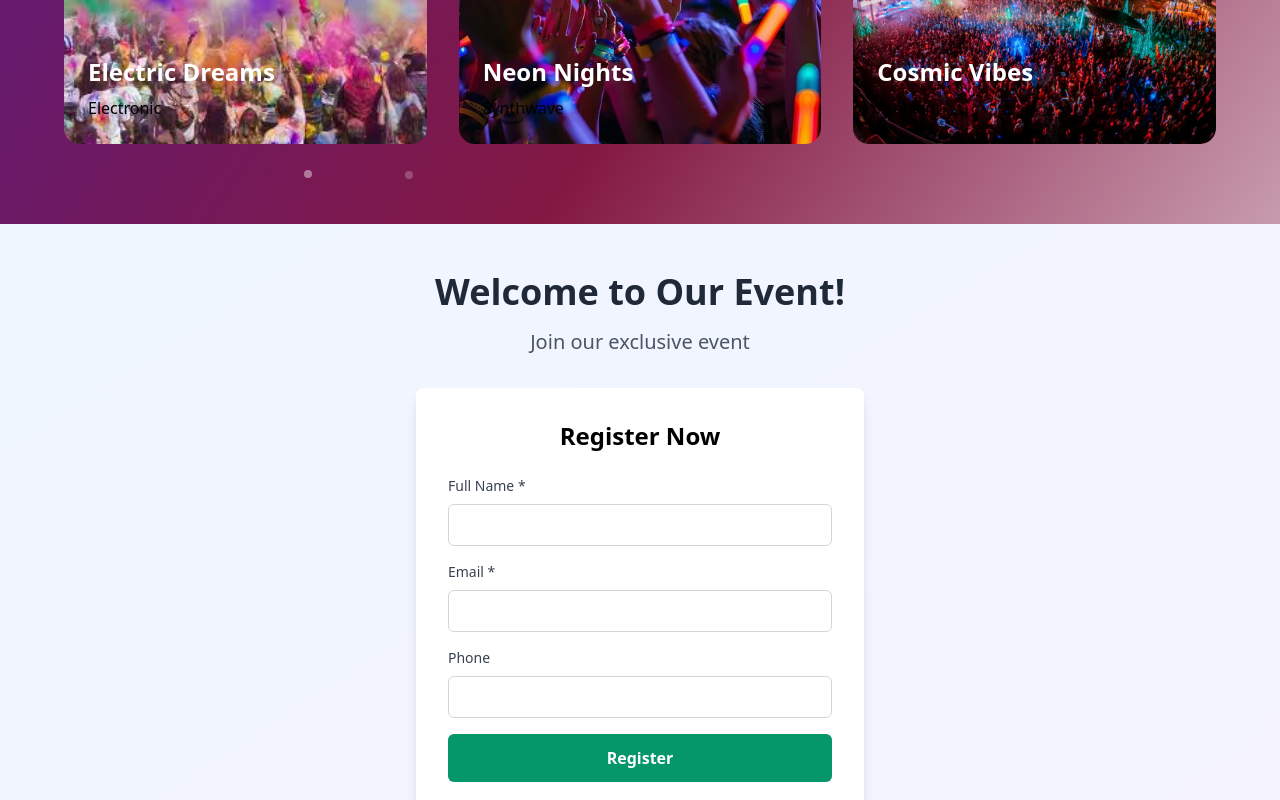
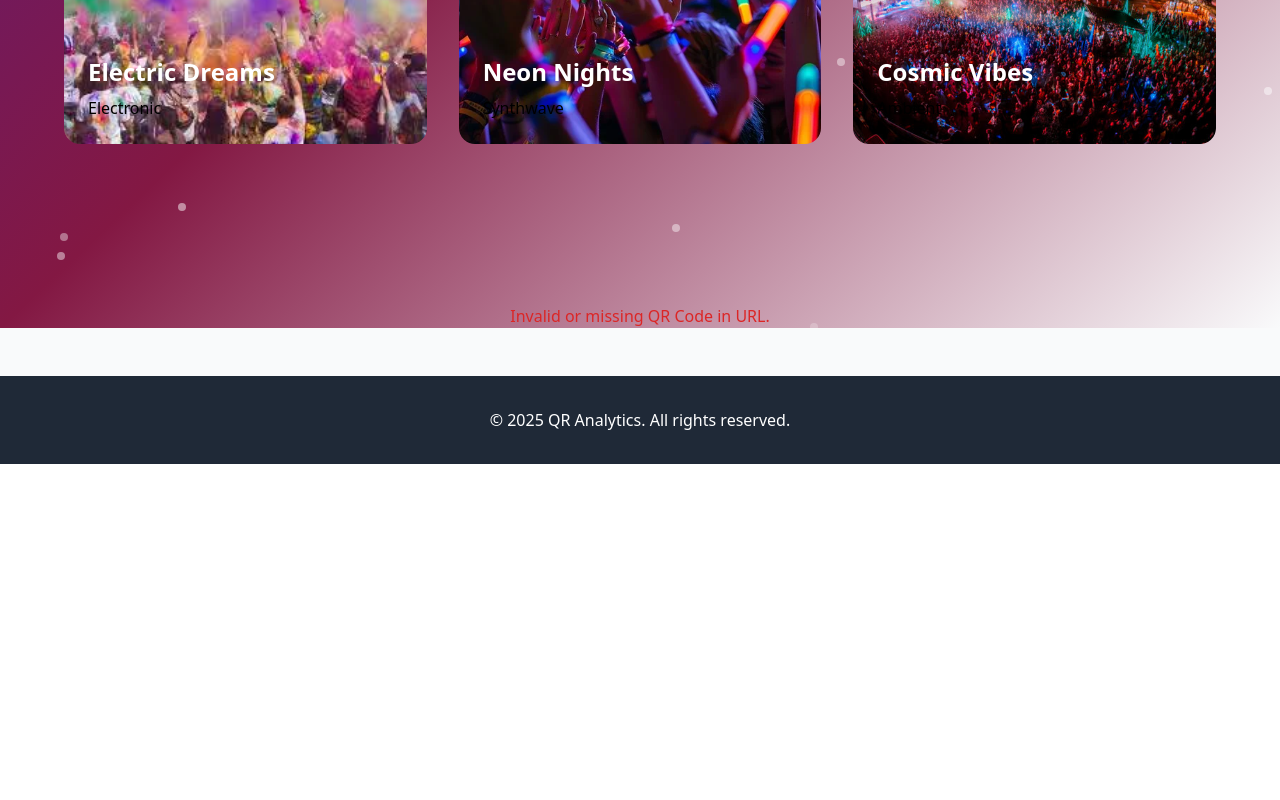
Before and after one commit to SuwilanjiTrey/qr-prototype, a React (Create React App) app: page / in a window 1280 px wide. Shown: the part 940-1740 px from the top of the page. After the commit the page ends 1404 px from the top, so only its background shows below. Built offline with nearby package versions, Linux system fonts and the light colour scheme.

Commit message:
success: made changes to the routing function and qr code link works functionally

```diff
--- a/src/App.js
+++ b/src/App.js
@@ -1,5 +1,5 @@
 import React, { useState, useEffect } from 'react';
-import { BrowserRouter as Router, Routes, Route, Link, useParams, useNavigate } from 'react-router-dom';
+import { HashRouter as Router, Routes, Route, Link, useParams, useNavigate } from 'react-router-dom';
 import { QRCodeSVG } from 'qrcode.react';
 
 import HomePage from './components/Homepage.jsx';
@@ -122,6 +122,8 @@ const App = () => {
             <Route path="/qr-prototype/about" element={<AboutPage />} />
             <Route path="/qr-prototype/services" element={<ServicesPage />} />
             <Route path="/qr-prototype/contact" element={<ContactPage />} />
+
+
             <Route
               path="/qr-prototype/login"
               element={
@@ -131,7 +133,7 @@ const App = () => {
                 />
               }
             />
-            <Route path="/qr-prototype/register/:qrCode" element={<RegisterPage />} />
+            <Route path="/register/:qrCode" element={<RegisterPage />} />
 
             {isAdmin && (
               <Route
--- a/src/components/AnA/Registration.jsx
+++ b/src/components/AnA/Registration.jsx
@@ -1,5 +1,5 @@
 import React, { useState, useEffect } from 'react';
-import { BrowserRouter as Router, Routes, Route, Link, useParams, useNavigate } from 'react-router-dom';
+import { HashRouter as Router, Routes, Route, Link, useParams, useNavigate } from 'react-router-dom';
 import { localStorageUtils } from '../data.jsx';
 
 // Registration Form Component
@@ -83,6 +83,11 @@ const RegisterPage = () => {
     setRegistered(true);
   };
 
+if (!qrCode) {
+  return <div className="text-center mt-20 text-red-600">Invalid or missing QR Code in URL.</div>;
+}
+
+
   if (registered) {
     return (
       <div className="min-h-screen bg-gradient-to-br from-green-50 to-blue-50 flex items-center justify-center">
@@ -102,23 +107,31 @@ const RegisterPage = () => {
   }
 
 return (
-    <div className="min-h-screen bg-gradient-to-br from-blue-50 to-purple-50">
-      <div className="container mx-auto px-4 py-12">
-        <div className="text-center mb-8">
-          <h1 className="text-4xl font-bold text-gray-800 mb-4">
-            Welcome to Our Event!
-          </h1>
-          <p className="text-xl text-gray-600">
-            {client ? `Referred by: ${client.name}` : 'Join our exclusive event'}
+  <div className="relative min-h-screen bg-gradient-to-br from-purple-600 via-indigo-500 to-blue-500 overflow-hidden">
+
+    {/* 🔵 Animated gradient blobs */}
+    <div className="absolute inset-0 overflow-hidden z-0">
+      <div className="absolute top-10 left-10 w-72 h-72 bg-pink-400 rounded-full mix-blend-multiply filter blur-3xl opacity-30 animate-blob"></div>
+      <div className="absolute top-32 right-10 w-72 h-72 bg-yellow-300 rounded-full mix-blend-multiply filter blur-3xl opacity-30 animate-blob animation-delay-2000"></div>
+      <div className="absolute bottom-10 left-1/3 w-72 h-72 bg-blue-300 rounded-full mix-blend-multiply filter blur-3xl opacity-30 animate-blob animation-delay-4000"></div>
+    </div>
+
+    {/* 🟢 Main content */}
+    <div className="relative z-10 container mx-auto px-4 py-16 flex flex-col items-center">
+      <div className="text-center mb-12 text-white">
+        <h1 className="text-5xl font-extrabold drop-shadow-lg">🎉 Welcome to Our Event!</h1>
+        <p className="mt-4 text-xl">
+          {client ? `Referred by: ${client.name}` : 'Join our exclusive celebration'}
         </p>
       </div>
 
-        <div className="max-w-md mx-auto">
+      <div className="backdrop-blur-lg bg-white/30 p-10 rounded-2xl shadow-xl max-w-lg w-full">
         <RegistrationForm qrCode={qrCode} onSuccess={handleRegistrationSuccess} />
       </div>
     </div>
   </div>
 );
+
 };
 
 export default RegisterPage;
--- a/src/components/AnA/login.jsx
+++ b/src/components/AnA/login.jsx
@@ -17,7 +17,7 @@ const LoginPage = ({ onLogin, isLoggedIn }) => {
   useEffect(() => {
     if (isLoggedIn) {
       const role = authUtils.getCurrentRole();
-      navigate(role === 'admin' ? '/admin' : '/client');
+      navigate(role === 'admin' ? '/qr-prototype/admin' : '/qr-prototype/client');
     }
   }, [isLoggedIn, navigate]);
 
@@ -115,7 +115,7 @@ Debug Info:
     if (adminUser) {
       const { password, ...userWithoutPassword } = adminUser;
       onLogin('admin', userWithoutPassword);
-      navigate('/admin');
+      navigate('/qr-prototype/admin');
     } else {
       alert('No admin user found!');
     }
--- a/src/components/Client/dashboard.jsx
+++ b/src/components/Client/dashboard.jsx
@@ -18,7 +18,7 @@ const ClientDashboard = ({ clientId = 'client-abc123' }) => {
     const data = clientStorageUtils.getClientData(clientId);
     setClientData(data);
     setStats(clientStorageUtils.getRegistrationStats(data.registrations));
-    setNewLandingUrl(`/register/${data.qrCode}`);
+    setNewLandingUrl(`/qr-prototype/#/register/${data.qrCode}`);
     setLoading(false);
   }, [clientId]);
 
@@ -81,7 +81,7 @@ const ClientDashboard = ({ clientId = 'client-abc123' }) => {
     );
   }
 
-  const qrUrl = `${window.location.origin}/register/${clientData.qrCode}`;
+  const qrUrl = `${window.location.origin}/qr-prototype/#/register/${clientData.qrCode}`;
 
   return (
     <div className="min-h-screen bg-gray-50">
@@ -301,7 +301,7 @@ const ClientDashboard = ({ clientId = 'client-abc123' }) => {
             <h3 className="text-2xl font-bold mb-4 text-center">Your QR Code</h3>
             <div className="text-center mb-4">
               <QRCodeSVG value={qrUrl} size={250} />
-            </div>
+            </div>BrowserRouter
             <p className="text-sm text-gray-600 mb-4 text-center break-all">
               {qrUrl}
             </p>
--- a/src/components/qr_code.jsx
+++ b/src/components/qr_code.jsx
@@ -3,7 +3,7 @@ import { QRCodeSVG } from 'qrcode.react';
 
 // QR Generator Component
 const QRGenerator = ({ client, onClose }) => {
-  const qrUrl = `${window.location.origin}/register/${client.qrCode}`;
+  const qrUrl = `${window.location.origin}/qr-prototype/#/register/${client.qrCode}`;
 
   return (
     <div className="fixed inset-0 bg-black bg-opacity-50 flex items-center justify-center p-4">
--- a/src/index.css
+++ b/src/index.css
@@ -1,3 +1,27 @@
 @tailwind base;
 @tailwind components;
 @tailwind utilities;
+
+@keyframes blob {
+  0%, 100% {
+    transform: translate(0px, 0px) scale(1);
+  }
+  33% {
+    transform: translate(30px, -20px) scale(1.1);
+  }
+  66% {
+    transform: translate(-20px, 30px) scale(0.9);
+  }
+}
+
+.animate-blob {
+  animation: blob 8s infinite ease-in-out;
+}
+
+.animation-delay-2000 {
+  animation-delay: 2s;
+}
+
+.animation-delay-4000 {
+  animation-delay: 4s;
+}
```
Lines whose indentation alone changed are shown as unchanged.
